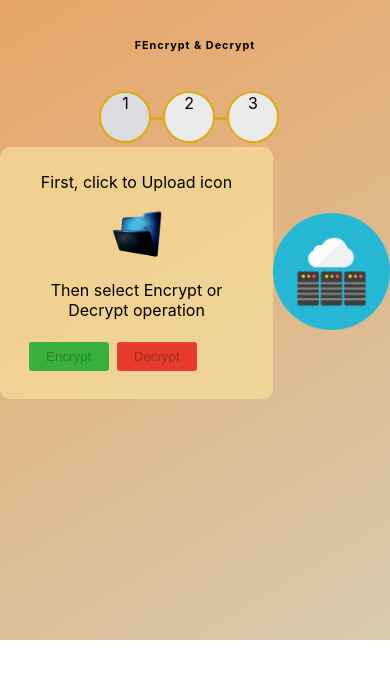
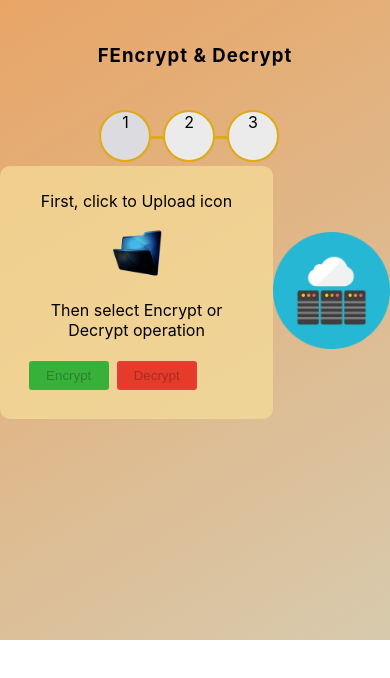
Before and after one commit to kamilwoloszyn/FEncrypt, a React (Create React App) app: page / in a window 390 px wide. Shown: the top 678 px of the page. Built offline with nearby package versions, Linux system fonts and the light colour scheme.

Commit message:
Responsive: Header resized

```diff
--- a/src/styles/scss/shared/responsive.scss
+++ b/src/styles/scss/shared/responsive.scss
@@ -23,5 +23,5 @@
 }
 
  h1{
-    font-size:calc(3px + 2vw);
+    font-size:calc(3px + 4vw);
  }
```
